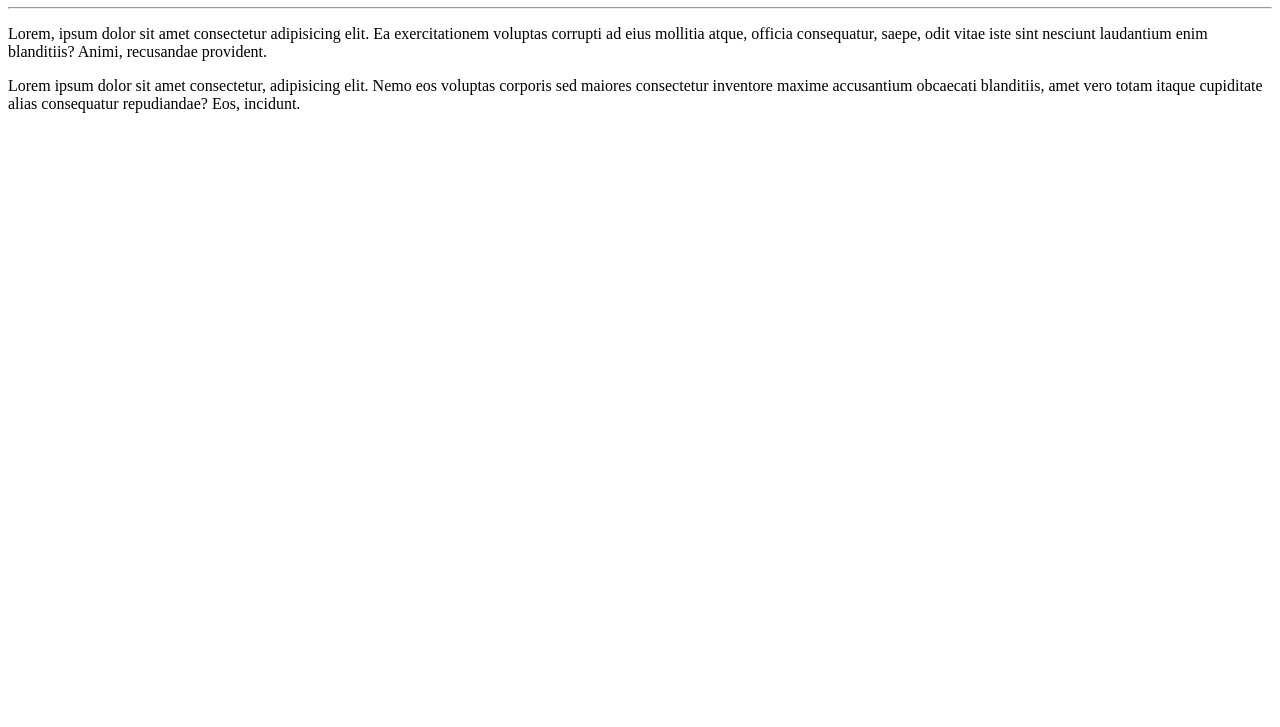
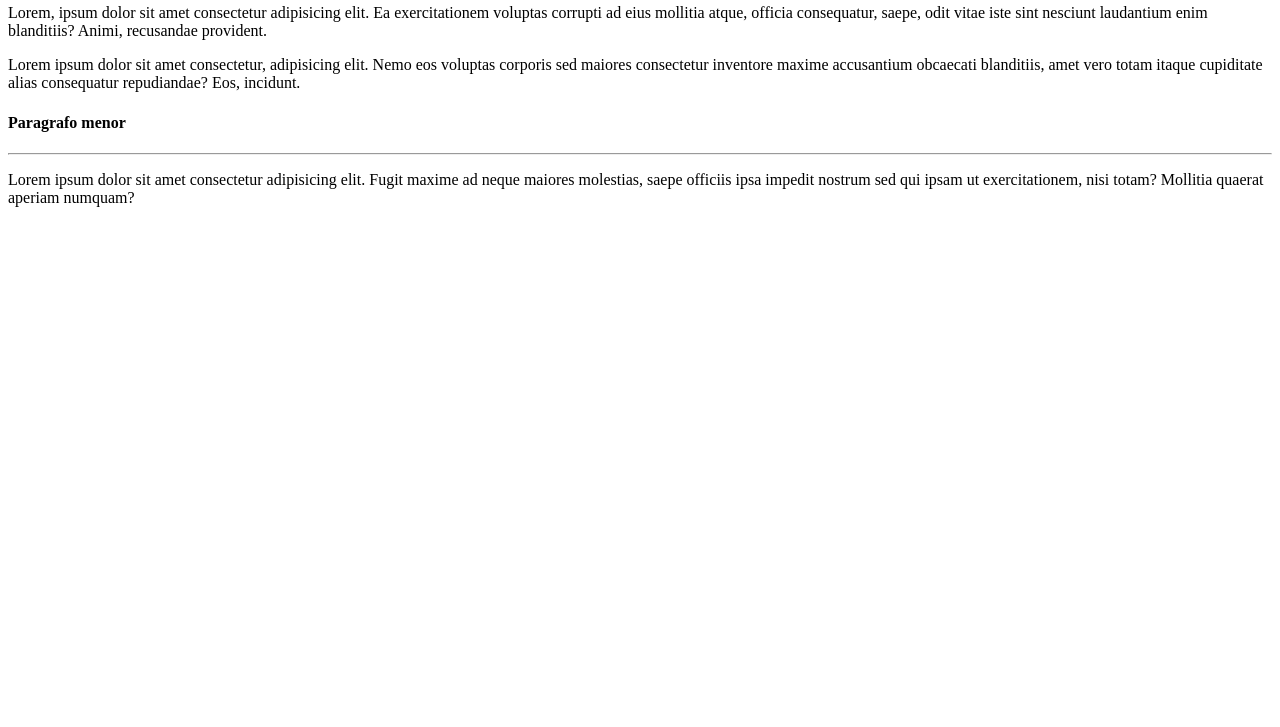
Before and after one commit to Le-Fiote/Ola-Mundo, a plain HTML site: page site-exemplo/index.html in a window 1280 px wide. Shown: the part 73-800 px from the top of the page. Drawn offline with Linux system fonts and the light colour scheme.

Commit message:
Update index.html
mudanca de tamanho de paragrafo, adicao de um paragrafo

```diff
--- a/site-exemplo/index.html
+++ b/site-exemplo/index.html
@@ -6,9 +6,12 @@
     <title>Meu primeiro site em repositório</title>
 </head>
 <body>
-    <h1>Olá, Mundo!</h1>
+    <h3>Olá, Mundo!</h3>
     <hr>
     <p>Lorem, ipsum dolor sit amet consectetur adipisicing elit. Ea exercitationem voluptas corrupti ad eius mollitia atque, officia consequatur, saepe, odit vitae iste sint nesciunt laudantium enim blanditiis? Animi, recusandae provident.</p>
     <p>Lorem ipsum dolor sit amet consectetur, adipisicing elit. Nemo eos voluptas corporis sed maiores consectetur inventore maxime accusantium obcaecati blanditiis, amet vero totam itaque cupiditate alias consequatur repudiandae? Eos, incidunt.</p>
+    <h4>Paragrafo menor</h4>
+    <hr>
+    <p>Lorem ipsum dolor sit amet consectetur adipisicing elit. Fugit maxime ad neque maiores molestias, saepe officiis ipsa impedit nostrum sed qui ipsam ut exercitationem, nisi totam? Mollitia quaerat aperiam numquam?</p>
 </body>
 </html>
```
